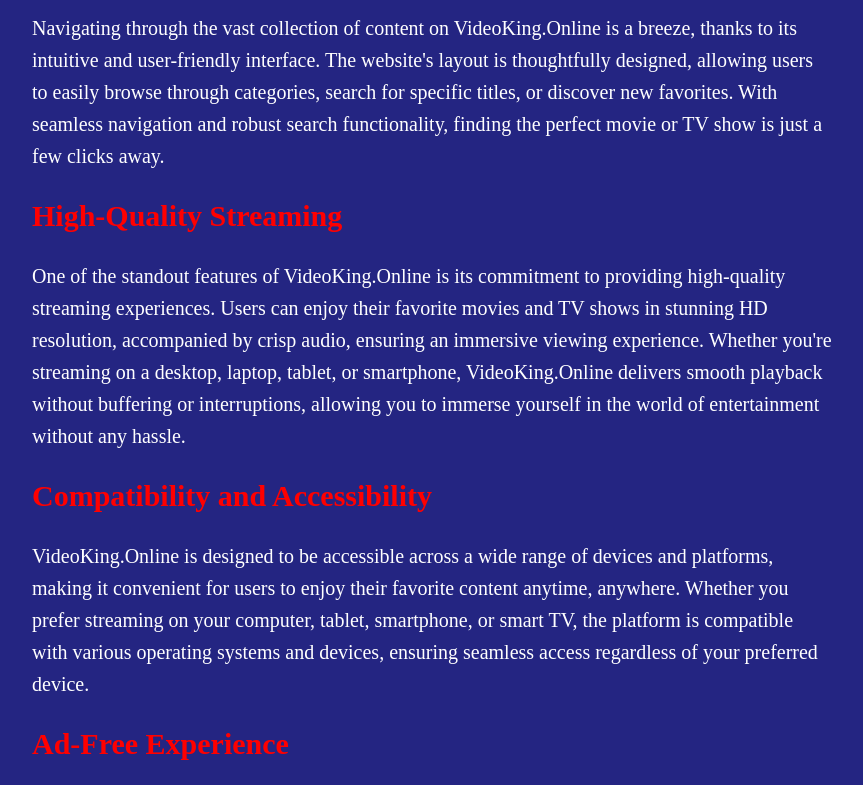
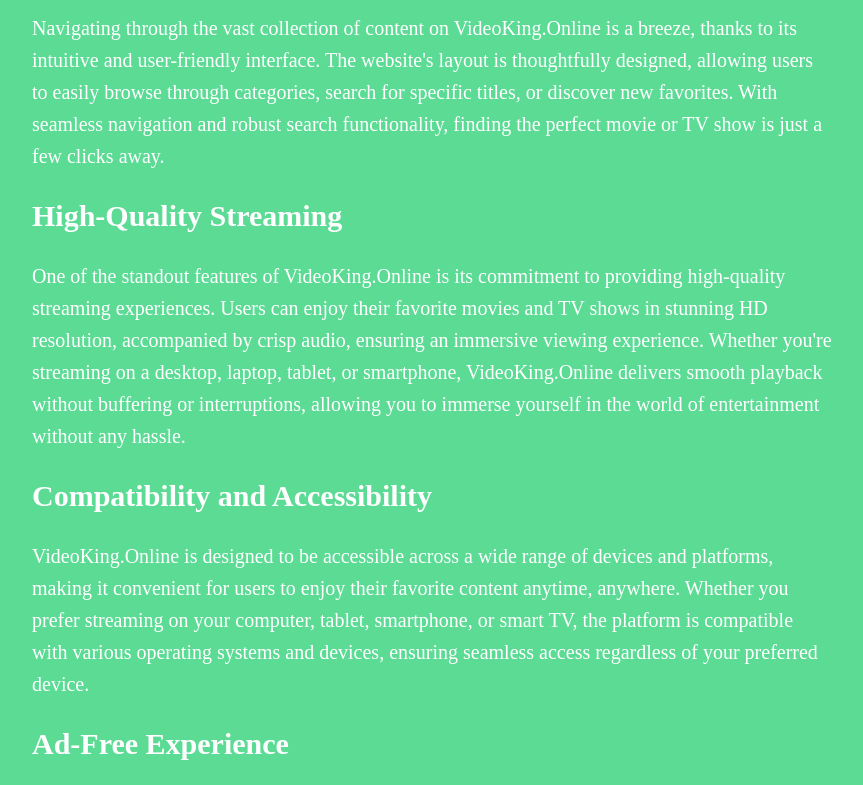
Before and after one commit to VideoKingonline/videokingonline, a plain HTML site: page index.html in a window 1280 px wide. Shown: the part 662-1447 px from the top of the page, without its empty margins (208-1071 px from the left). Drawn offline with Linux system fonts and the light colour scheme.

Commit message:
Update index.html

```diff
--- a/index.html
+++ b/index.html
@@ -11,7 +11,7 @@
             line-height: 1.6;
             margin: 0;
             padding: 0;
-            background-color: #242582;
+            background-color: #5CDB95;
             color: #FFFFFF;
         }
         .container {
@@ -28,7 +28,7 @@
         h2 {
             margin-top: 20px;
             margin-bottom: 10px;
-            color: red;
+            color: #FFFFFF;
         }
         p {
             margin-bottom: 20px;
@@ -43,7 +43,6 @@
         <h1>Your Ultimate Destination for Streaming Entertainment</h1>
 
         <p>In the digital era, where entertainment options are abundant, finding a reliable platform for streaming movies and TV shows can be overwhelming. However, amidst the multitude of choices, VideoKing.Online stands out as a premier destination for enthusiasts seeking high-quality content and seamless streaming experiences. Let's delve into what makes VideoKing.Online a must-visit for entertainment aficionados.</p>
-
         <h2>A Plethora of Content</h2>
         <p><a href="https://videoking.online/">VideoKing.Online</a>
  boasts an extensive library of movies and TV series spanning various genres, ensuring there's something for everyone. Whether you're into action-packed blockbusters, gripping thrillers, heartwarming dramas, or side-splitting comedies, this platform has you covered. From timeless classics to the latest releases, users can explore a diverse range of titles curated to cater to diverse tastes and preferences.</p>
```
